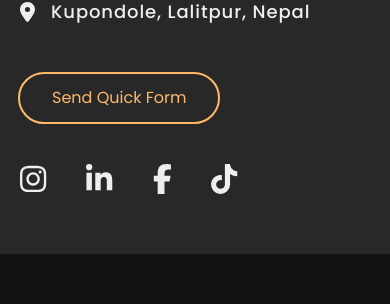
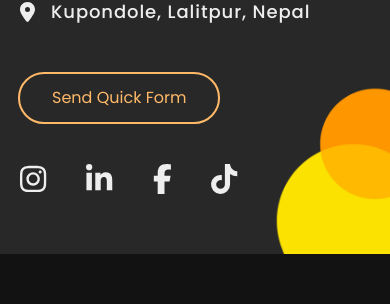
Before and after one commit to SDhakZ/beamlab-vercel, a Next.js app: page /work in a window 390 px wide. Shown: the part 2935-3239 px from the top of the page. Built offline with nearby package versions, Linux system fonts and the light colour scheme.

Commit message:
Contact module responsiveness

```diff
--- a/src/app/components/contactModule/ContactModule.jsx
+++ b/src/app/components/contactModule/ContactModule.jsx
@@ -5,6 +5,10 @@ import { menuData, socialInfo } from "@/app/data/companyInfo.js";
 export default function ContactModule() {
   return (
     <section className="relative flex justify-center w-full padding-y-lg lg:pb-24 bg-black-shade-300">
+      <img
+        className="absolute bottom-0 right-0 z-0 w-36 sm:w-36 md:w-52 lg:w-56"
+        src="/assets/abstract-footer.png"
+      />
       <div className="w-full container-margin">
         <div>
           <span className="text-base font-semibold font-manrope md:text-lg font-base text-white-shade-100">
@@ -46,7 +50,7 @@ export default function ContactModule() {
             </button>
           </div>
 
-          <div className="flex items-center col-span-2 gap-10 sm:gap-8 sm:col-span-1">
+          <div className="relative z-10 flex items-center col-span-2 gap-10 sm:gap-8 sm:col-span-1">
             {socialInfo.map((socialInfo, index) => (
               <a
                 target="_blank"
--- a/src/app/components/partnerCarousel/Carousel.jsx
+++ b/src/app/components/partnerCarousel/Carousel.jsx
@@ -10,7 +10,7 @@ import Link from "next/link";
 
 export default function Carousel() {
   return (
-    <div className="flex flex-col items-center gap-4 overflow-x-hidden bg-contain bg-partner-carousel-background padding-y-lg">
+    <div className="flex flex-col items-center gap-4 overflow-x-hidden bg-cover bg-partner-carousel-background padding-y-lg">
       <p className="text-3xl font-semibold text-center sm:text-3xl md:text-4xl lg:text-[2.9rem] container-margin text-black-shade-300">
         Our trusted partners
       </p>
```
Also changed, not shown: public/assets/abstract-footer.png.
